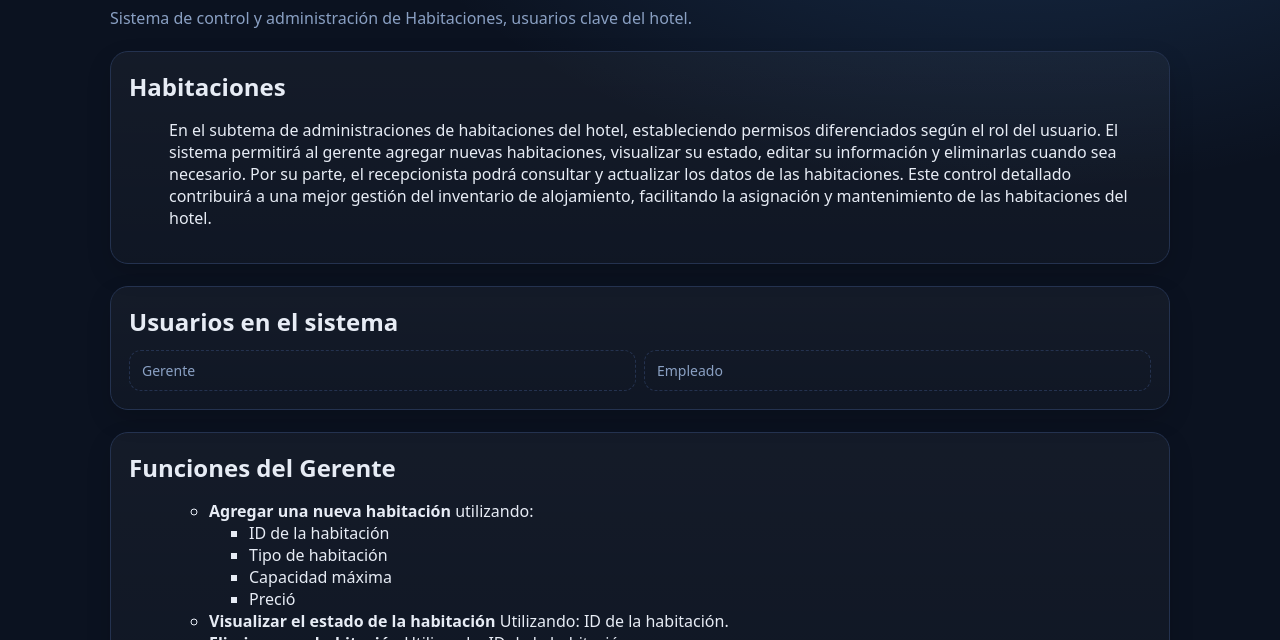
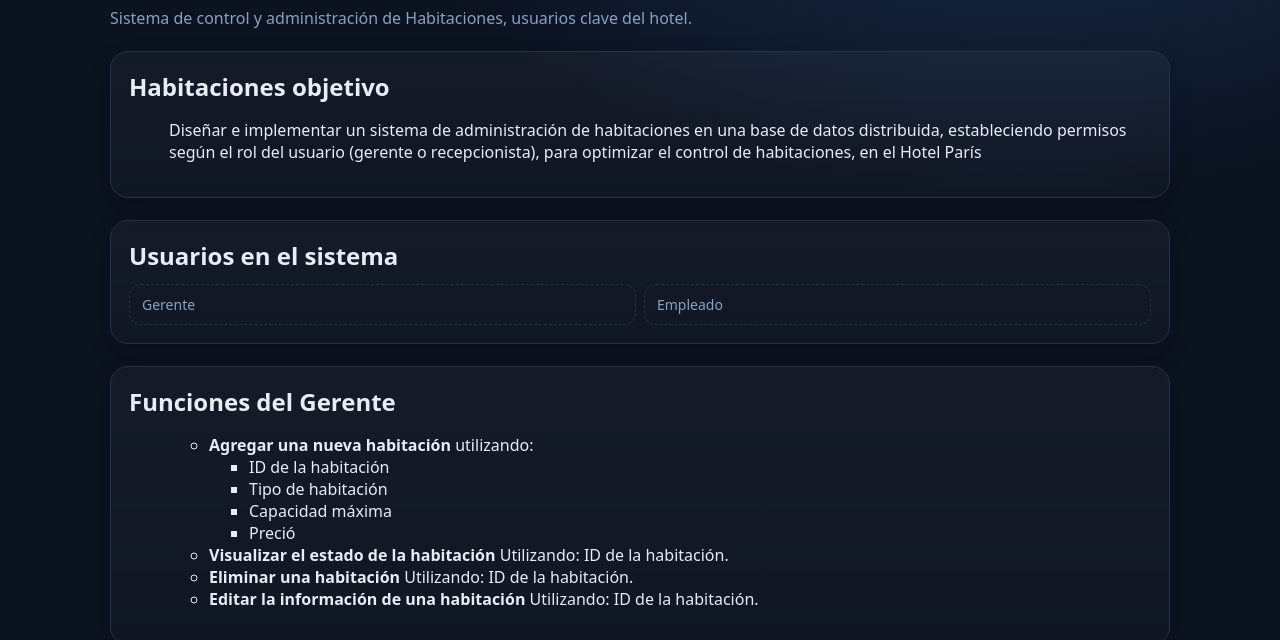
Before and after one commit to GustavoBM18/TISGustavoBM, a plain HTML site: page HABITACIONES_/Habitaciones.html in a window 1280 px wide. Shown: the part 160-800 px from the top of the page. Drawn offline with Linux system fonts and the light colour scheme.

Commit message:
Objetivo Habitaciones

```diff
--- a/HABITACIONES_/Habitaciones.html
+++ b/HABITACIONES_/Habitaciones.html
@@ -169,9 +169,9 @@
     <p class="lead">Sistema de control y administración de Habitaciones, usuarios clave del hotel.</p>
     <!-- DESCRIPCIÓN DEL SISTEMA -->
     <section class="card">
-      <h2>Habitaciones</h2>
+      <h2>Habitaciones objetivo</h2>
       <ul>
-        </li>En el subtema de administraciones de habitaciones del hotel, estableciendo permisos diferenciados según el rol del usuario. El sistema permitirá al gerente agregar nuevas habitaciones, visualizar su estado, editar su información y eliminarlas cuando sea necesario. Por su parte, el recepcionista podrá consultar y actualizar los datos de las habitaciones. Este control detallado contribuirá a una mejor gestión del inventario de alojamiento, facilitando la asignación y mantenimiento de las habitaciones del hotel.</li>
+        </li>Diseñar e implementar un sistema de administración de habitaciones en una base de datos distribuida, estableciendo permisos según el rol del usuario (gerente o recepcionista), para optimizar el control de habitaciones, en el Hotel París</li>
       </ul>
     </section>
 
```
Also changed, not shown: HABITACIONES_/MR_Habitaciones.html (+2 -2 lines), HABITACIONES_/Reg_Hanitaciones.html (+2 -2 lines), HABITACIONES_/SQL_HABITACIONES.html (+2 -2 lines).
